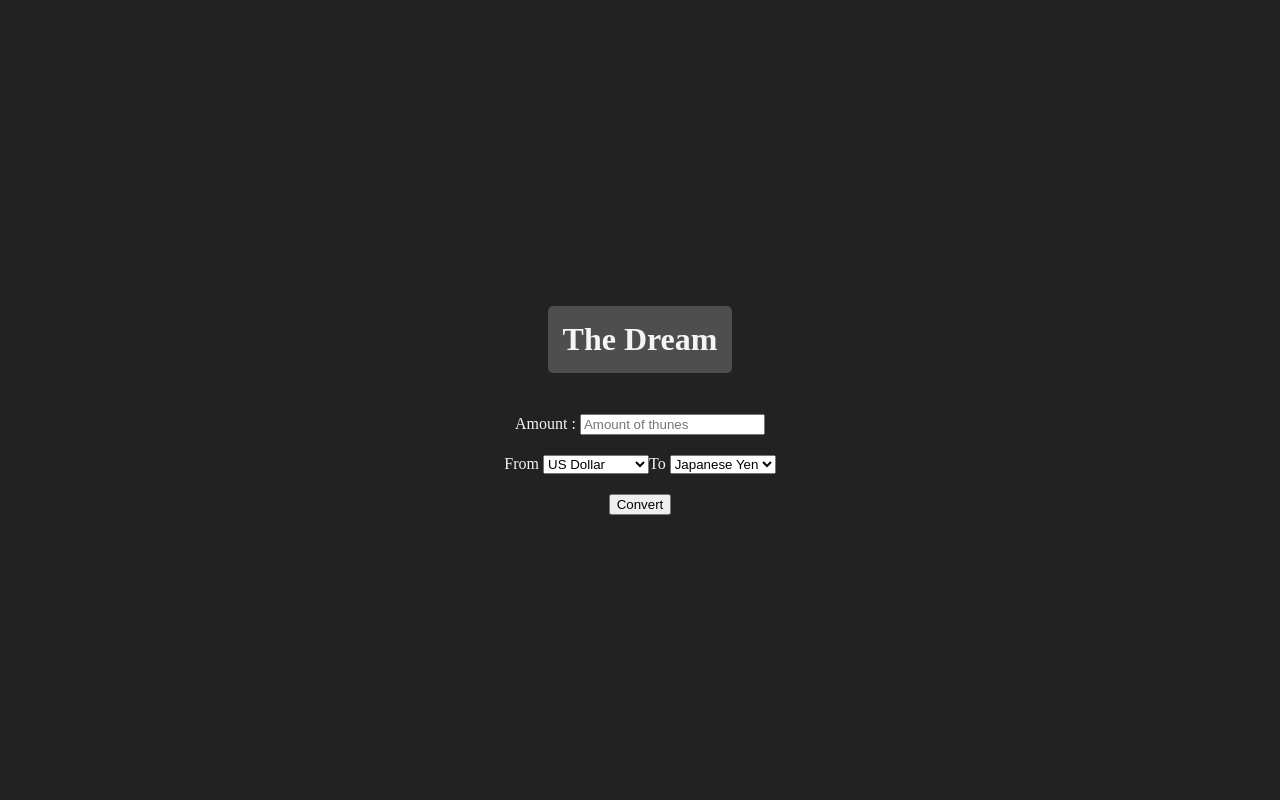
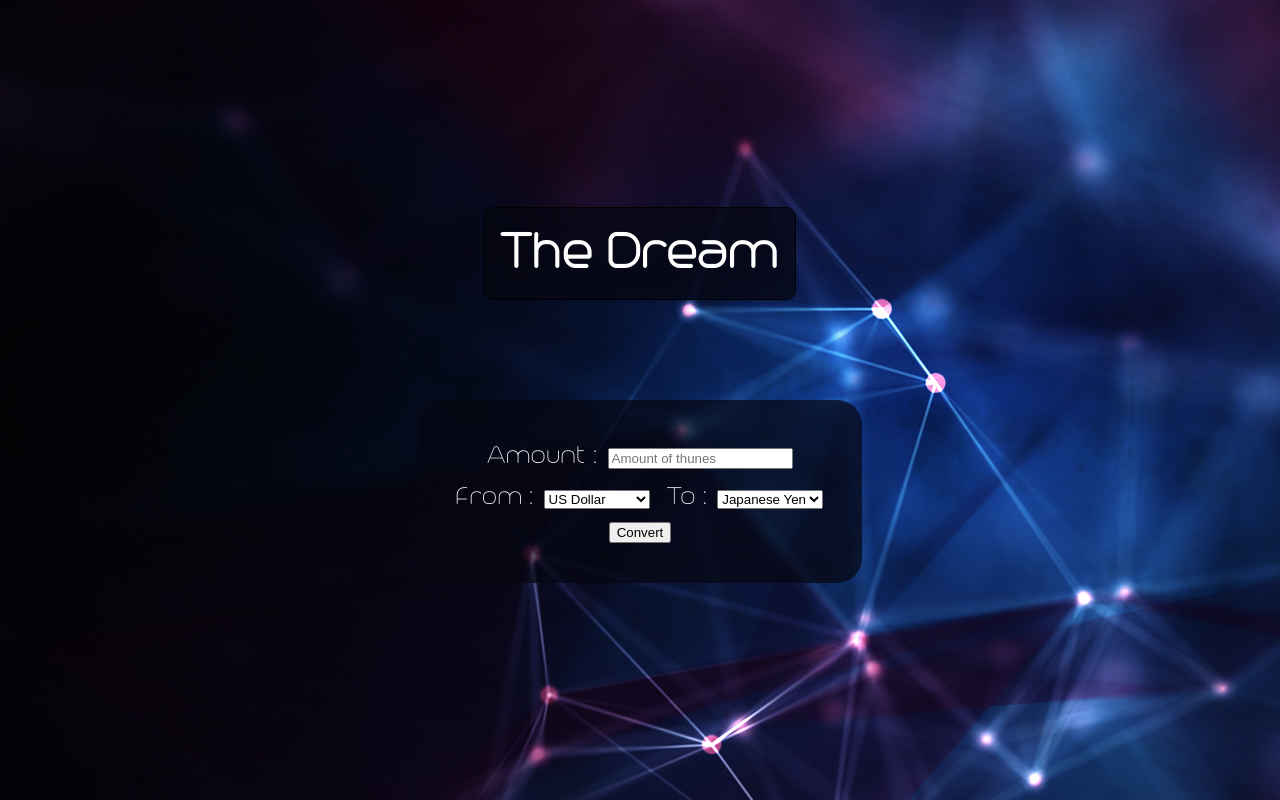
Before and after one commit to A3lequenne/the-dream, a PHP site: page / in a window 1280 px wide. Run offline with PHP 8.4, Linux system fonts and the light colour scheme.

Commit message:
Layout almost finished

```diff
--- /dev/null
+++ b/font_the_dream/info.txt
@@ -0,0 +1,2 @@
+license: Freeware, Non-Commercial
+link: https://www.fontspace.com/trench-font-f18737
--- a/index.php
+++ b/index.php
@@ -9,14 +9,15 @@
     <body>
         <div class="container">
         <h1 class="title">The Dream</h1>
+        <div class="center">
+        <form method="post" id="convert_currencies">
             <div class="amount_to_convert">
                  <label>Amount : </label>
                 <input type="text" placeholder="Amount of thunes" name="amount" id="amount"/>
             </div>
-        <form method="post" id="convert_currencies">
             <div class="forms">
                 <div class="c_from">
-                <label>From</label>
+                <label>From :</label>
                 <select name="currency_from">
                     <option value="JPY">Japanese Yen</option>
                     <option value="USD" selected="1">US Dollar</option>
@@ -26,7 +27,7 @@
                 </div>
 
                 <div class="c_to">
-                <label>To</label>
+                <label>To :</label>
                 <select name="currency_to">
                     <option value="JPY" selected="1">Japanese Yen</option>
                     <option value="USD">US Dollar</option>
@@ -35,9 +36,8 @@
                 </select>
                 </div>
             </div>
+            <button type="submit" name="convert" id="convert" class="convert_button">Convert</button>
         </form>
-
-        <div><button type="submit" name="convert" id="convert" class="convert_button">Convert</button></div>
         <?php
             if ($_SERVER['REQUEST_METHOD'] === 'POST') {
 
@@ -45,6 +45,9 @@
                 $currency_from = $_POST['currency_from'];
                 $currency_to = $_POST['currency_to'];
 
+                if (!$amount)
+                echo ('<div> <p class="result">Please enter an amount to convert</p></div>');
+                else {
                     if ($currency_from == 'JPY') {
                         if ($currency_to == 'USD') {
                             $res = $amount * 0.0066;
@@ -88,12 +91,15 @@
                         if ($currency_to == 'KRW') {
                             $res = $amount * 1402.60;
                         }
-                }?><div> <p class="result">
-                <?php echo($amount." ".$currency_from." is ".$res." ".$currency_to); ?> </p></div></div> <?php
+                    }
+                    echo ('<div> <p class="result">' . $amount." ".$currency_from." is ".$res." ".$currency_to . "</p></div>");
+                }
             }
         ?>
+        </div>
+        </div>
         <?php
-            /* I started with an API but the conversion rates werent working all the time on the one I chose so I decided to not use an API. I'm glad I got to see how it worked tho
+            /* I started with an API but the conversion rates werent working all the time (some currencies work, some dont) on the one I chose so I decided to not use an API. I'm glad I got to see how it worked tho
             function getCurrencyConvert() {
 	            $curl = curl_init();
 
--- a/styles.css
+++ b/styles.css
@@ -1,35 +1,69 @@
+@font-face {
+    font-family: 'theDream';
+    src: url('./font_the_dream/TrenchThin-16R0.otf') format('opentype'); /* Replace with your font file and format */
+    font-weight: normal;
+    font-style: normal;
+}
+
 body {
+    font-size: 30px;
     width: 100%;
     height: 100%;
     background-color: #222222;
-    color: whitesmoke;
+    color: white;
     margin: 0;
     display: flex;
     justify-content: center;
+    background-image: url(./bg_the_dream.png);
+    font-family: 'theDream', sans-serif;
 }
 
 .container {
     display: flex;
+    flex-direction: column;
     align-items: center;
-    flex-direction: column;
     justify-content: center;
     height: 100vh;
-    gap: 20px;
     width: 50%;
 }
 
+.center {
+    display: flex;
+    flex-direction: column;
+    align-items: center;
+    gap: 20px;
+    margin-bottom: 50px;
+    width: 100%;
+}
+
 .title {
-    background-color: #4E4E4E;
     padding: 15px;
-    border-radius: 5px;
+    border-radius: 10px;
+    border: 1px solid black;
+    background-color: rgba(6,6,16,.7);
+    margin-bottom: 100px;
+}
+
+form {
+    display: flex;
+    flex-direction: column;
+    justify-content: center;
+    align-items: center;
+    background-color: rgba(6,6,16,.7);
+    border-radius: 25px;
+    padding: 40px 30px;
+    gap: 10px;
+    width: 60%;
 }
 
 .forms {
-    width: 100%;
     display: flex;
     justify-content: space-around;
+    width: 100%;
 }
 
-.c_form {
-    margin-right: 10px;
+.result {
+    background-color: rgba(6,6,16,.7);
+    border-radius: 25px;
+    padding: 30px;
 }
```
Also changed, not shown: bg_the_dream.png (added), font_the_dream/TrenchThin-16R0.otf (added), font_the_dream/TrenchThin-aZ1J.ttf (added). Lines whose indentation alone changed are shown as unchanged.
